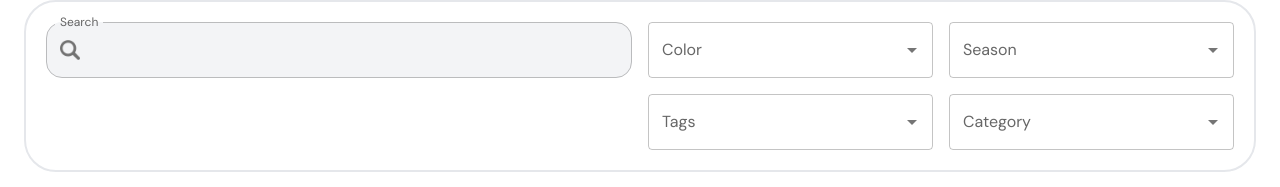
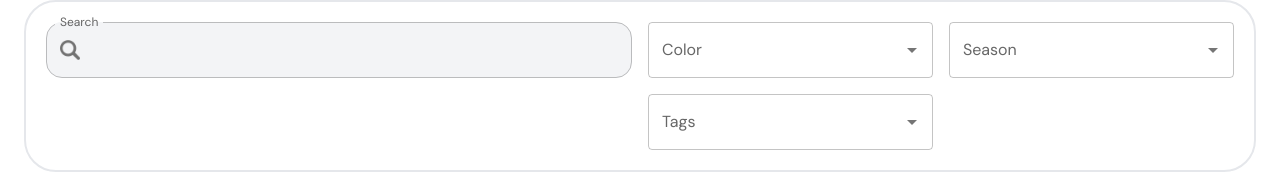
Before and after one commit to sortizb/virtual-wardrobe, a React (Vite) app in the folder frontend/: page /user/outfits in a window 1280 px wide. Shown: the part 338-525 px from the top of the page. Built offline with nearby package versions, Linux system fonts and the light colour scheme; a web font is replaced by a local one.

Commit message:
Don't need "Category" on outfit page

```diff
--- a/frontend/src/components/Filter.tsx
+++ b/frontend/src/components/Filter.tsx
@@ -126,6 +126,7 @@ function Filter({ kind }: FilterProps) {
                         variant="text"
                         multiple
                     />
+                    {kind === "clothing" ? (
                         <Selector
                             id="category-filter"
                             label="Category"
@@ -135,6 +136,7 @@ function Filter({ kind }: FilterProps) {
                             variant="text"
                             multiple
                         />
+                    ) : (<></>)}
                 </div>
             </Box>
         </Box>
```
Lines whose indentation alone changed are shown as unchanged.
